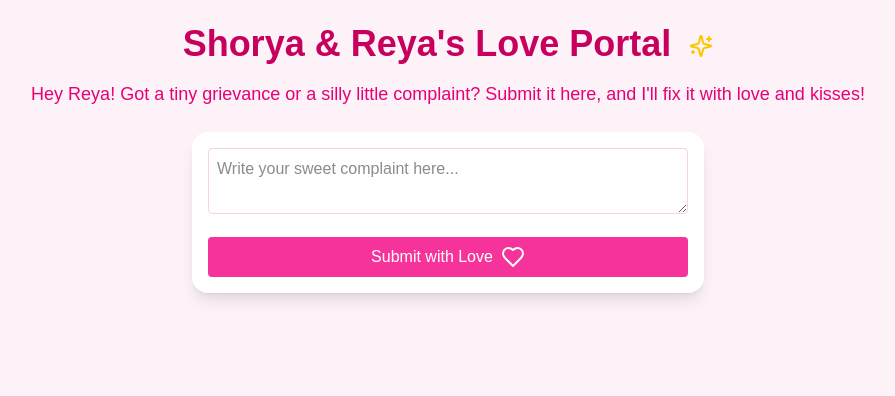
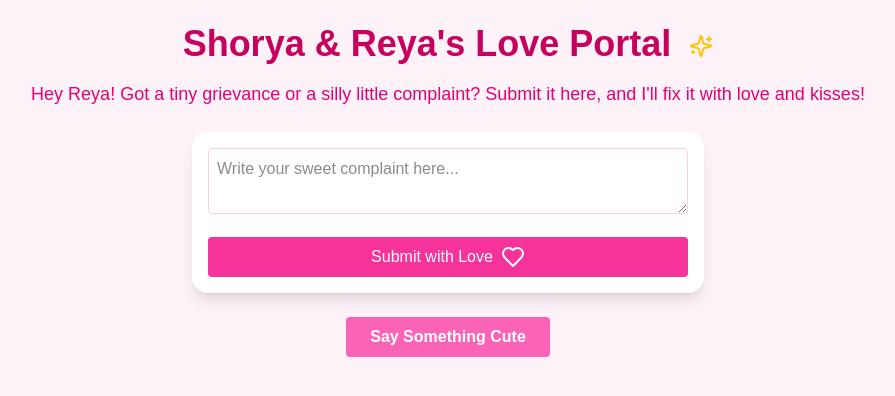
Before and after one commit to ItsBeastOp/love-complaints-portal-v3, a Next.js app: page / in a window 1280 px wide. Shown: the top 396 px of the page, without its empty margins (192-1087 px from the left). Built offline with nearby package versions, Linux system fonts and the light colour scheme.

Commit message:
Add Say Something Cute button with confetti and message

```diff
--- a/src/app/page.tsx
+++ b/src/app/page.tsx
@@ -3,6 +3,7 @@
 import { useState } from 'react';
 import { Heart, Sparkles } from 'lucide-react';
 import confetti from 'canvas-confetti';
+
 export default function Home() {
   const [complaints, setComplaints] = useState<string[]>([]);
   const [newComplaint, setNewComplaint] = useState('');
@@ -21,6 +22,15 @@ export default function Home() {
       setNewComplaint('');
       launchConfetti();
     }
+  };
+
+  const saySomethingCute = () => {
+    confetti({
+      particleCount: 150,
+      spread: 90,
+      origin: { y: 0.6 },
+    });
+    alert('i loveee youu soo mucchhh kuroo <3');
   };
 
   return (
@@ -46,6 +56,14 @@ export default function Home() {
         </button>
       </div>
 
+      {/* New button added here */}
+      <button
+        onClick={saySomethingCute}
+        className="mt-6 bg-pink-400 hover:bg-pink-500 text-white font-bold py-2 px-6 rounded"
+      >
+        Say Something Cute
+      </button>
+
       {complaints.length > 0 && (
         <div className="mt-10 w-full max-w-2xl">
           <h2 className="text-2xl font-semibold text-pink-700 mb-4">Reya's Adorable Complaints</h2>
```
